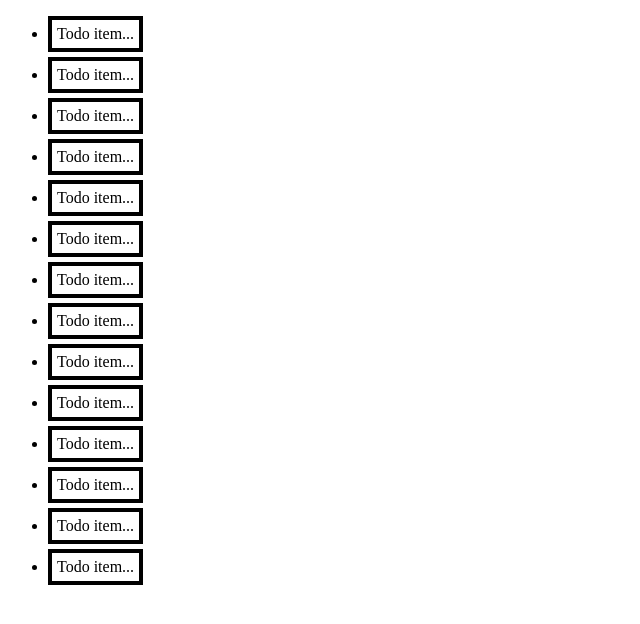
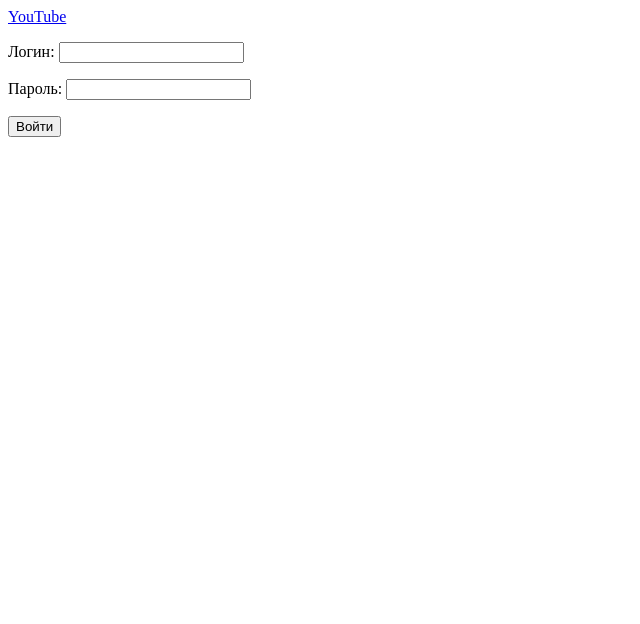
Before and after one commit to Headliner770/frendly-frontend-js, a plain HTML site: page index.html in a window 1280 px wide. Shown: the whole page, without its empty margins (0-640 px from the left). Drawn offline with Linux system fonts and the light colour scheme.

Commit message:
password

```diff
--- a/index.html
+++ b/index.html
@@ -23,7 +23,7 @@
         </div>
     </div> -->
 
-    <div class="todo">
+    <!-- <div class="todo">
         <ul class="todo__list">
             <li class="todo__item"><span>Todo item...</span></li>
             <li class="todo__item"><span>Todo item...</span></li>
@@ -37,7 +37,20 @@
             <li class="todo__item"><span>Todo item...</span></li>
             <li class="todo__item"><span>Todo item...</span></li>
         </ul>
-    </div>
+    </div> -->
+
+    <a href="https://www.youtube.com/@aleksanderlamkov">YouTube</a>
+    <form>
+        <p>
+            <label for="login">Логин:</label>
+            <input id="login" name="login">
+        </p>
+        <p>
+            <label for="password">Пароль:</label>
+            <input id="password" name="password" type="password">
+        </p>
+        <button type="submit">Войти</button>
+    </form>
 
     <!-- Можно оставить только основной файл (script.js), который и будет управлять запуском всех модулей. Важно оставить атрибут type="module" -->
     <script src="./before.js"></script>
--- a/script2.js
+++ b/script2.js
@@ -875,24 +875,37 @@
 // });
 // Данный код не приемлем !!!! Из-за большого кол-ва элементов в дом-дереве со своим обработчиком клика  !!!!!
 
-// для этого нид Делtгирование событий
-const onTodoItemClick = (todoItemElement) => {
-  // в аргументах ф-я будет ожидать дом-элем todoItemElement
-  todoItemElement.classList.add("is-complited");
-};
-document.addEventListener("click", (event) => {
-  const todoItement = event.target.closest(".todo__item");
+// для этого нид Делегирование событий
+// const onTodoItemClick = (todoItemElement) => {
+//   // в аргументах ф-я будет ожидать дом-элем todoItemElement
+//   todoItemElement.classList.add("is-complited");
+// };
+// // достаточно одного обраб событий на весь докум
+// document.addEventListener("click", (event) => {
+//   const todoItement = event.target.closest(".todo__item");
 
-  if (todoItement) {
-    // проверяем у event.target наличие класса todo__item через метод classList.contains, если всё ок, то вызываем ф-ю onTodoItemClick и передаем в аргументы event.target
-    onTodoItemClick(todoItement);
-  }
-});
-const addTodoItem = () => {
-  const todoListElement = document.querySelector(".todo__list");
-  const newTodoItemMarkup = `<li class="todo__item"><span>Todo item...</span></li>`;
-  todoListElement.insertAdjacentHTML("beforeend", newTodoItemMarkup);
-};
-addTodoItem();
-addTodoItem();
-addTodoItem();
+//   if (todoItement) {
+//     // проверяем у event.target наличие класса todo__item через метод classList.contains, если всё ок, то вызываем ф-ю onTodoItemClick и передаем в аргументы event.target
+//     onTodoItemClick(todoItement);
+//   }
+// });
+// const addTodoItem = () => {
+//   const todoListElement = document.querySelector(".todo__list");
+//   const newTodoItemMarkup = `<li class="todo__item"><span>Todo item...</span></li>`;
+//   todoListElement.insertAdjacentHTML("beforeend", newTodoItemMarkup);
+// };
+// addTodoItem();
+// addTodoItem();
+// addTodoItem();
+
+// Некоторые события на оприд элем вынуждают браузер автоматом выполнять какое то действие. Например кнопка сабмит. Например хотим, чтобы клик на ссылку не инициировал переход на др страницу
+// const linkElement = document.querySelector("a");
+// const formElement = document.querySelector("form");
+// linkElement.addEventListener("click", (event) => {
+//   event.preventDefault(); // данный метод отменит действие браузера по умолчанию. страница не перезагр и не переходит по ссылки
+// });
+// formElement.addEventListener("submit", (event) => {
+//   event.preventDefault();
+// });
+
+// Генерация событий
```
